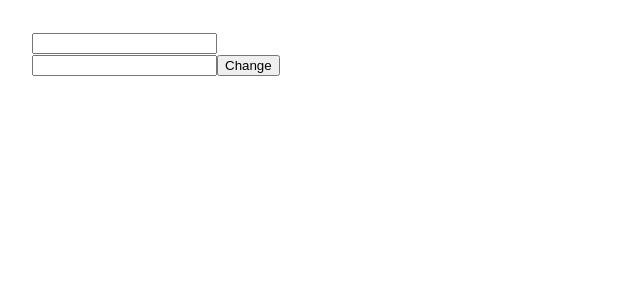
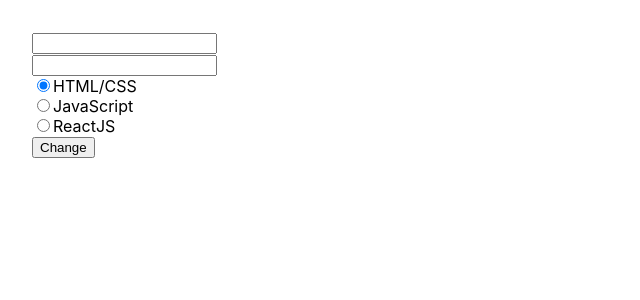
Before and after one commit to minh1304/testReact, a React (Create React App) app: page / in a window 1280 px wide. Shown: the top 300 px of the page, without its empty margins (0-640 px from the left). Built offline with nearby package versions, Linux system fonts and the light colour scheme.

Commit message:
xong: useState với input radio

```diff
--- a/src/App.js
+++ b/src/App.js
@@ -2,18 +2,38 @@
 // import './App.css';
 import {useState} from 'react'
 
+const courses = [
+  {
+    id: 1,
+    name: 'HTML/CSS'
+  },
+  {
+    id: 2,
+    name: "JavaScript"
+  },
+  {
+    id: 3,
+    name: "ReactJS"
+  }
+]
+
 function App() {
   const [name,setName] = useState('')
   const [email,setEmail] = useState('')
+  const [checked,setChecked] = useState(1)
+
   const handelSubmit = () => {
     //Call API
     console.log({
       name,
-      email
+      email,
+      id: checked
     });
   }
   return (
     <div style={{padding:32}}>
+
+
       <input
         value={name}
         onChange={e => setName(e.target.value)}
@@ -23,6 +43,17 @@
         value={email}
         onChange={e => setEmail(e.target.value)}
       />
+      {courses.map(course => (
+        <div key={course.id}>
+          <input
+            type="radio"
+            checked ={checked === course.id}
+            onChange={() => setChecked(course.id)}>
+          </input>
+          {course.name}
+        </div>
+      ))}
+
       <button onClick={handelSubmit}>Change</button>
     </div>
   )
```
